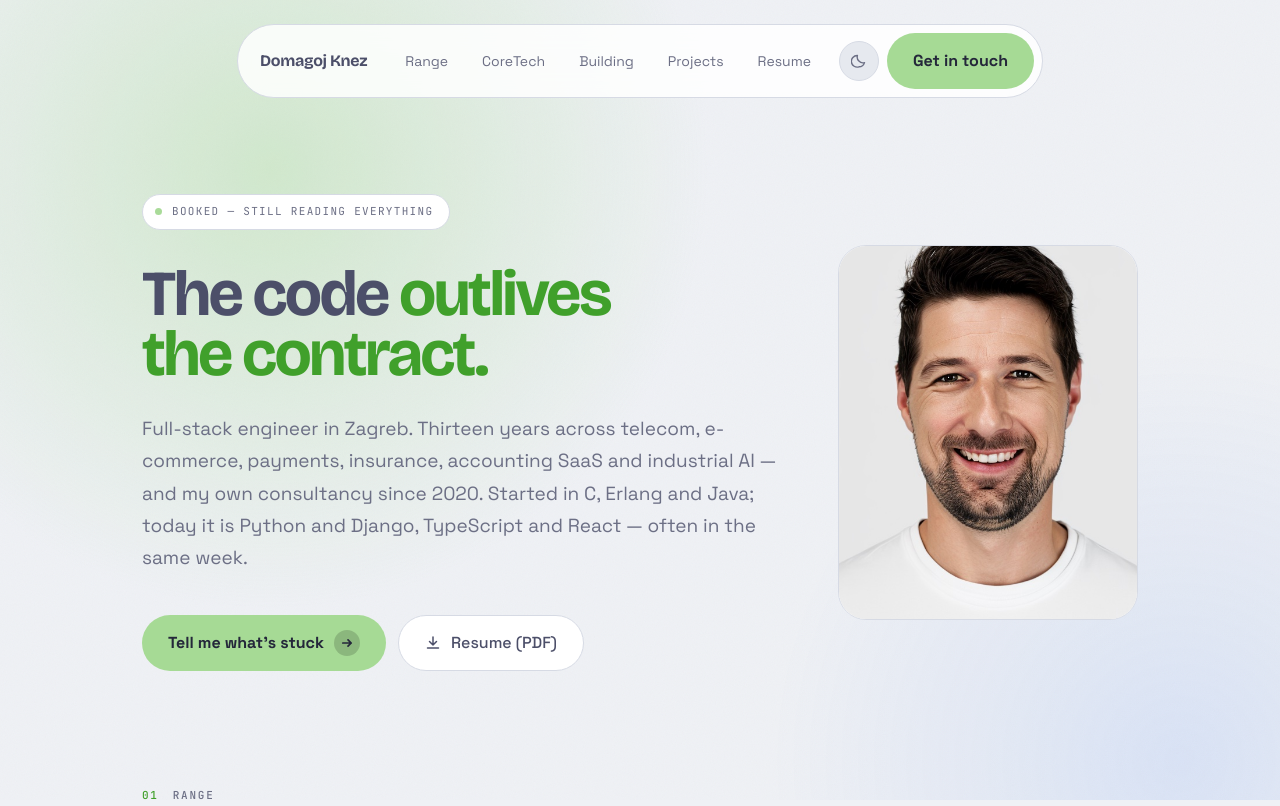
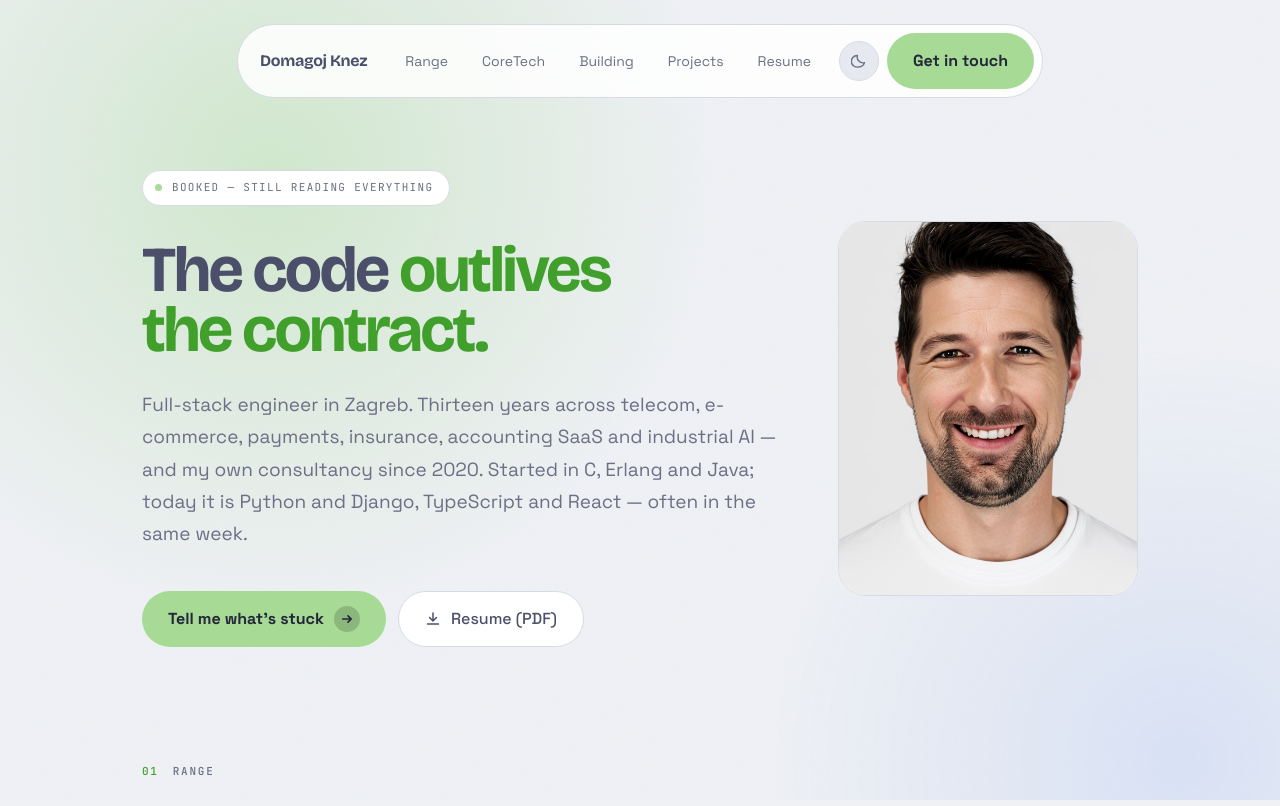
Before and after one commit to domknez/dknez, a plain HTML site: page index.html in a window 1280 px wide. Shown: the top 806 px of the page. Drawn offline with nearby package versions, Linux system fonts and the light colour scheme.

Commit message:
Bind section headings to their own content, shorten the hero run-up
Section padding was symmetric at 58px, so a numbered eyebrow sat equidistant
between the section above it and the content below it and had to work out
which one it belonged to. Split it 68/48: same 116px between sections, but
each heading now reads as part of what follows. Mobile keeps its 80px total
as 48/32.

Hero padding-top 96px -> 72px. The topbar is sticky and sits in flow, so
that space was run-up, not clearance.

Co-Authored-By: Claude Opus 5 <noreply@anthropic.com>
Claude-Session: https://claude.ai/code/session_01PufpaPMBENBmYxcRhmNnxZ

```diff
--- a/assets/styles.css
+++ b/assets/styles.css
@@ -134,7 +134,7 @@ a:hover { color: var(--fg); }
 
 /* ---------- layout ---------- */
 main { position: relative; z-index: 2; }
-section { max-width: var(--maxw); margin-inline: auto; padding: 58px var(--gutter); }
+section { max-width: var(--maxw); margin-inline: auto; padding: 68px var(--gutter) 48px; }
 .eyebrow { display: flex; align-items: baseline; gap: 14px; margin: 0 0 32px; font-family: var(--mono); font-size: 11px; font-weight: 500; line-height: 1.5; letter-spacing: .16em; text-transform: uppercase; color: var(--fg2); }
 h2.eyebrow, h3.eyebrow { font-family: var(--mono); }
 .eyebrow__l { font: inherit; letter-spacing: inherit; color: inherit; margin: 0; display: flex; align-items: baseline; gap: 14px; }
@@ -149,7 +149,7 @@ h2.eyebrow, h3.eyebrow { font-family: var(--mono); }
 .card { border: 1px solid var(--edge); border-radius: var(--radius-card); background: var(--card); padding: 34px 36px; transition: border-color .3s ease, transform .3s cubic-bezier(.2,.7,.2,1); }
 
 /* ---------- hero ---------- */
-.hero { display: grid; grid-template-columns: minmax(0, 1fr) 300px; gap: 56px; align-items: center; padding-top: 96px; }
+.hero { display: grid; grid-template-columns: minmax(0, 1fr) 300px; gap: 56px; align-items: center; padding-top: 72px; }
 .hero h1 { font-size: clamp(40px, 5vw, 72px); line-height: .95; margin-bottom: 28px; text-wrap: balance; }
 .hero h1 em { font-style: normal; color: var(--acc); }
 .hero .lede { margin-bottom: 40px; }
@@ -290,7 +290,7 @@ h2.eyebrow, h3.eyebrow { font-family: var(--mono); }
 }
 @media (max-width: 620px) {
   :root { --gutter: 22px; --radius-card: 24px; }
-  section { padding: 40px var(--gutter); }
+  section { padding: 48px var(--gutter) 32px; }
   .card, .card--wide { padding: 26px 24px; }
   .feature { padding: 30px 26px; border-radius: 26px; }
   .contact { padding: 36px 26px; border-radius: 28px; }
```
